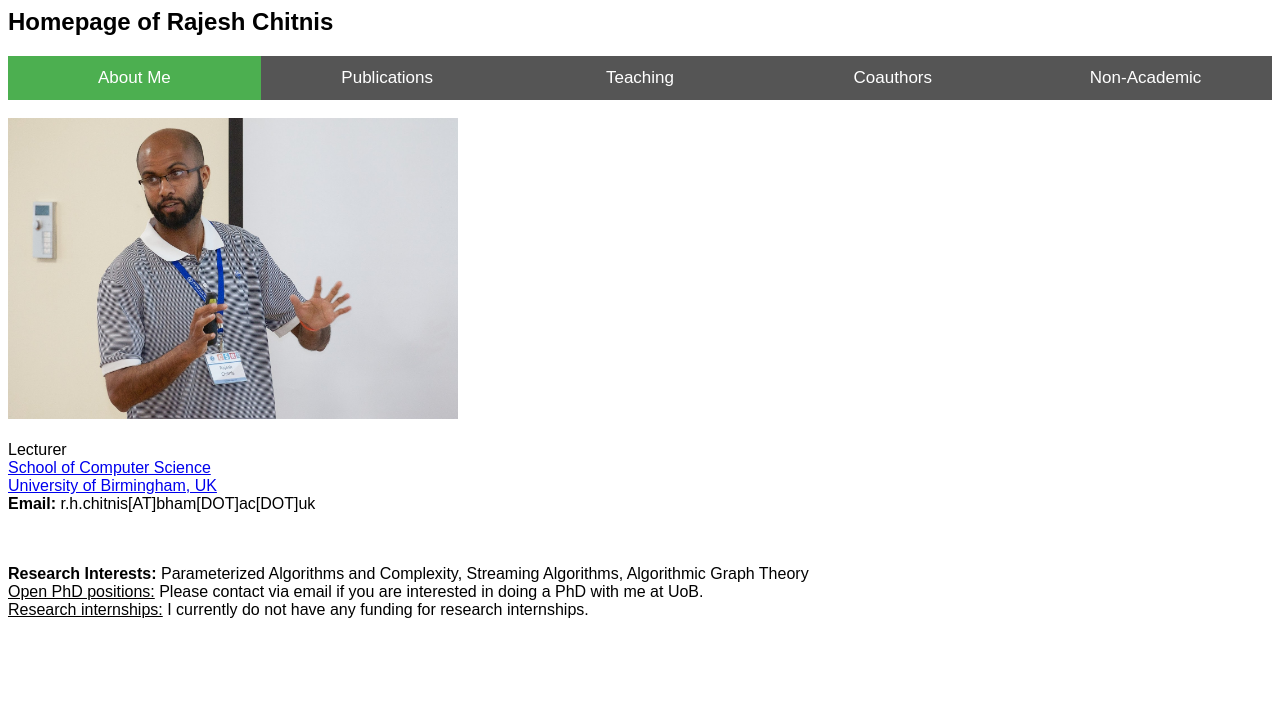
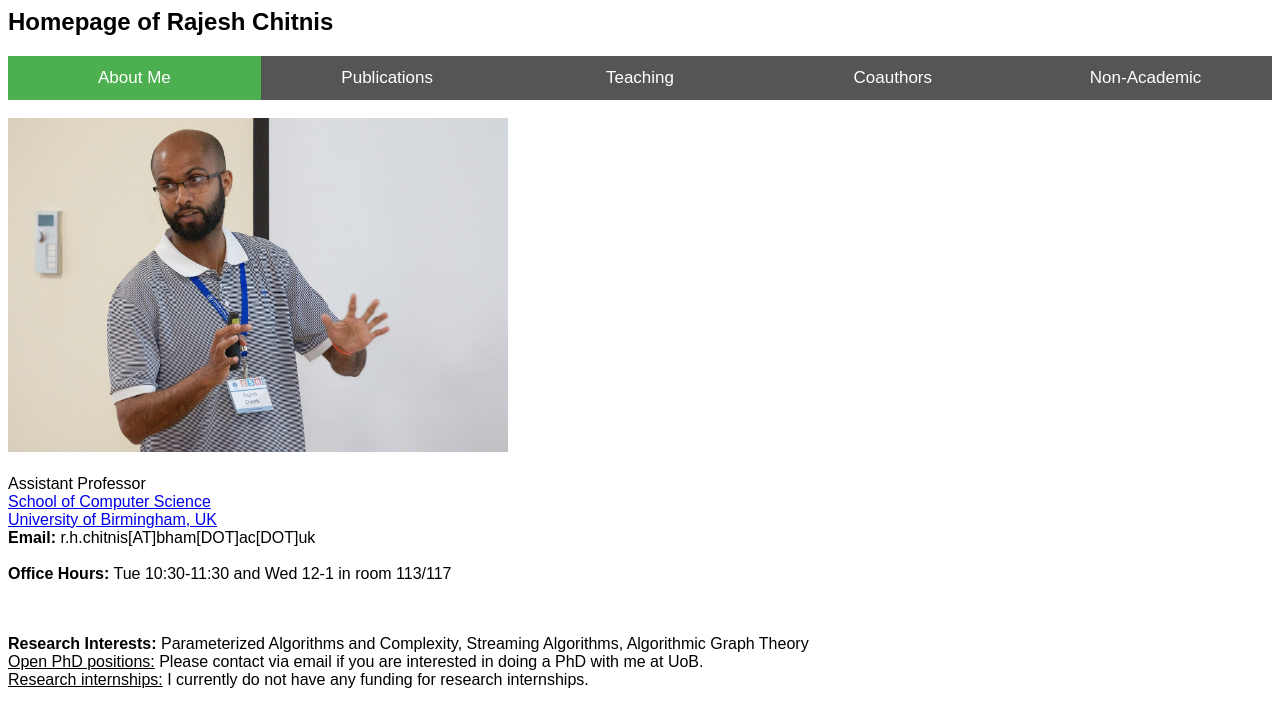
Before and after one commit to rajeshchitnis/rajeshchitnis.github.io, a Jekyll site: the page index.html, which Jekyll copies as it is, in a window 1280 px wide. Shown: the top 727 px of the page. Built offline with Jekyll 4.4.1, drawn with Linux system fonts in a browser that asks for light colours.

Commit message:
Update index.html

```diff
--- a/index.html
+++ b/index.html
@@ -63,17 +63,18 @@ body {font-family: Arial, Helvetica, sans-serif;}
 
 <br>
 
-<img src="images/csr-talk.jpg" alt="alt text"  width="450px"  />&nbsp;</td>
+<img src="images/csr-talk.jpg" alt="alt text"  width="500px"  />&nbsp;</td>
 <td align="left">
 <h3>
 </div>
-<p>Lecturer
+<p>Assistant Professor
 <br>
 <a href="http://www.cs.bham.ac.uk/">School of Computer Science</a>
 <br>
 <a href="https://birmingham.ac.uk/">University of Birmingham, UK</a>
 <br>
 <b>Email:</b>  r.h.chitnis[AT]bham[DOT]ac[DOT]uk <br /> <br />
+<b>Office Hours:</b>  Tue 10:30-11:30 and Wed 12-1 in room 113/117 <br /> <br />
 <br />
 
 </p>
```
